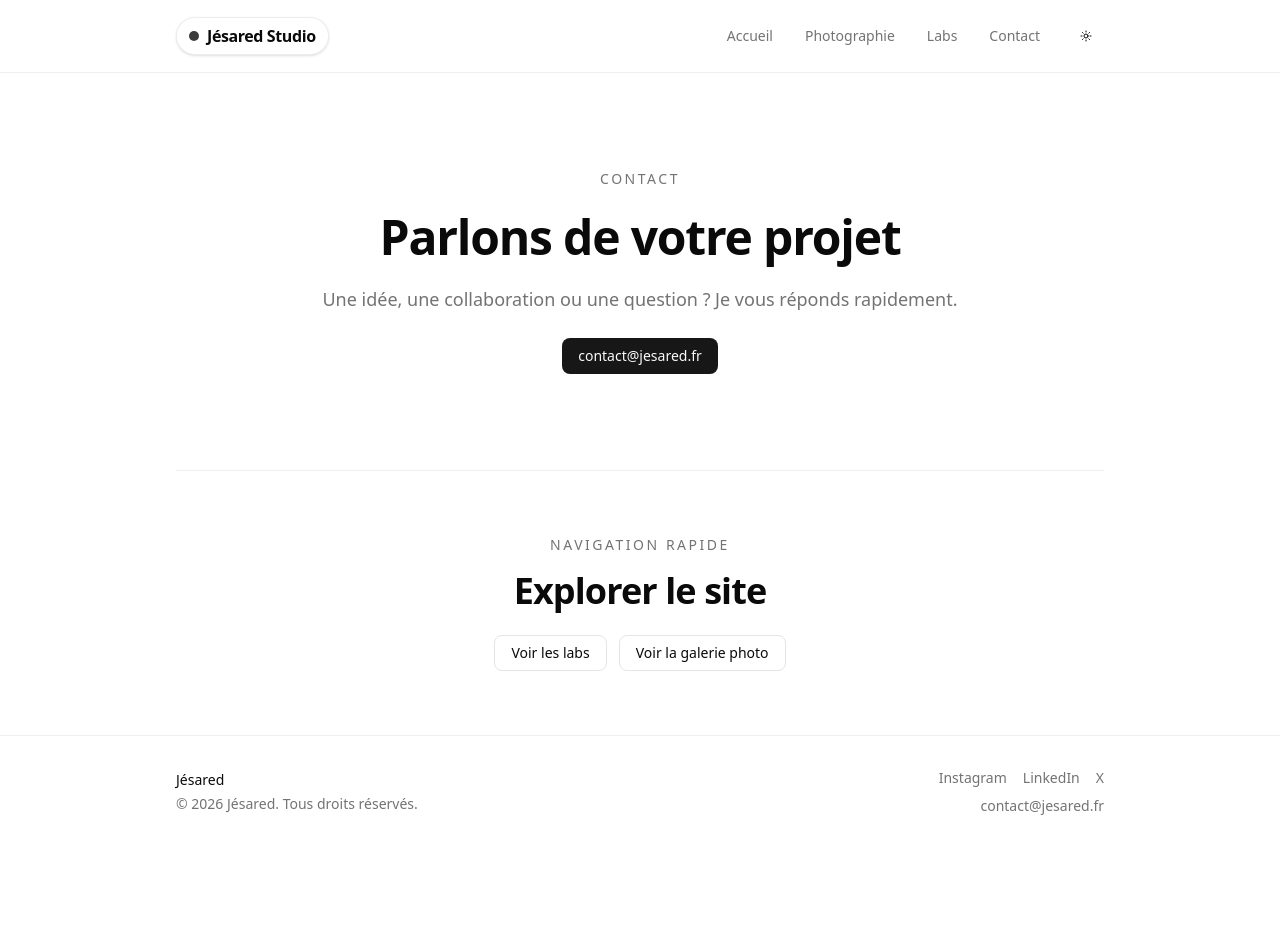
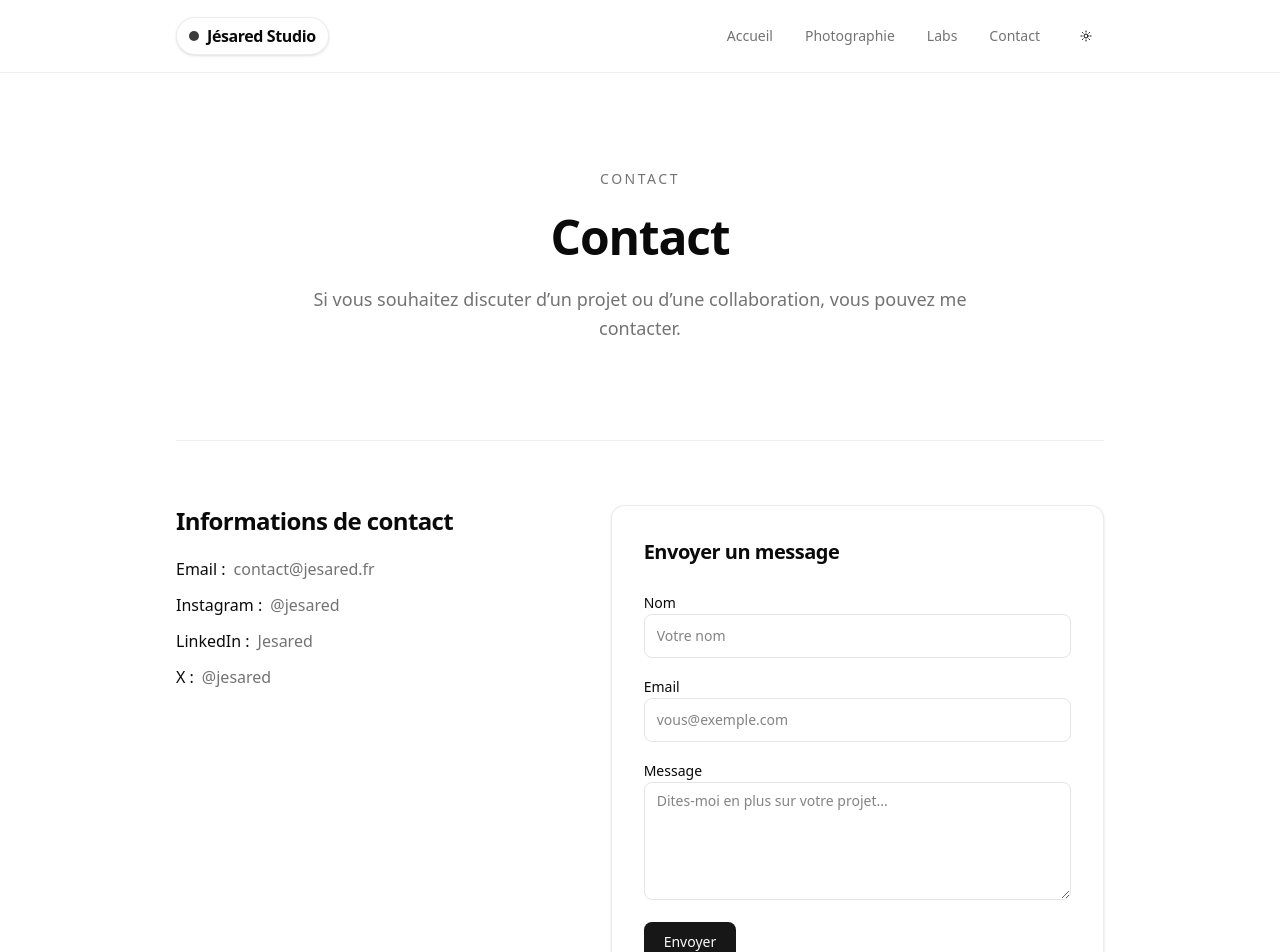
Before and after one commit to jesared/jesared-refonte, a Next.js app: page /contact in a window 1280 px wide. Shown: the top 952 px of the page. Before the commit the page ends 848 px from the top, so only its background shows below. Built offline with nearby package versions, Linux system fonts and the light colour scheme.

Commit message:
Create a dedicated modern contact page

```diff
--- a/app/contact/page.tsx
+++ b/app/contact/page.tsx
@@ -1,46 +1,112 @@
-import Link from "next/link";
+import { PageContainer } from "@/components/layout";
 
-import { PageContainer } from "@/components/layout";
-import { SectionTitle } from "@/components/ui";
-import { cn } from "@/lib/utils";
-
-const buttonClassName =
-  "inline-flex h-9 items-center justify-center rounded-md px-4 py-2 text-sm font-medium transition-colors focus-visible:outline-none focus-visible:ring-2 focus-visible:ring-ring";
+const contacts = [
+  {
+    label: "Email",
+    value: "contact@jesared.fr",
+    href: "mailto:contact@jesared.fr",
+  },
+  {
+    label: "Instagram",
+    value: "@jesared",
+    href: "https://instagram.com",
+  },
+  {
+    label: "LinkedIn",
+    value: "Jesared",
+    href: "https://linkedin.com",
+  },
+  {
+    label: "X",
+    value: "@jesared",
+    href: "https://x.com",
+  },
+];
 
 export default function ContactPage() {
   return (
     <PageContainer>
       <section className="py-16 sm:py-24">
-        <div className="mx-auto max-w-2xl space-y-6 text-center">
+        <div className="mx-auto max-w-3xl space-y-6 text-center">
           <p className="text-sm font-medium uppercase tracking-[0.18em] text-muted-foreground">Contact</p>
-          <h1 className="text-4xl font-semibold tracking-tight sm:text-5xl">Parlons de votre projet</h1>
-          <p className="text-base leading-relaxed text-muted-foreground sm:text-lg">
-            Une idée, une collaboration ou une question ? Je vous réponds rapidement.
+          <h1 className="text-4xl font-semibold tracking-tight sm:text-5xl">Contact</h1>
+          <p className="mx-auto max-w-2xl text-base leading-relaxed text-muted-foreground sm:text-lg">
+            Si vous souhaitez discuter d’un projet ou d’une collaboration, vous pouvez me contacter.
           </p>
-          <a
-            href="mailto:contact@jesared.fr"
-            className={cn(buttonClassName, "bg-primary text-primary-foreground hover:bg-primary/90")}
-          >
-            contact@jesared.fr
-          </a>
         </div>
       </section>
 
-      <section className="border-t border-border/60 py-14 text-center sm:py-16">
-        <SectionTitle overline="Navigation rapide">Explorer le site</SectionTitle>
-        <div className="mt-6 flex flex-wrap justify-center gap-3">
-          <Link
-            href="/labs"
-            className={cn(buttonClassName, "border bg-background hover:bg-accent hover:text-accent-foreground")}
-          >
-            Voir les labs
-          </Link>
-          <Link
-            href="/photographie"
-            className={cn(buttonClassName, "border bg-background hover:bg-accent hover:text-accent-foreground")}
-          >
-            Voir la galerie photo
-          </Link>
+      <section className="border-t border-border/60 py-12 sm:py-16">
+        <div className="mx-auto grid w-full max-w-5xl gap-10 lg:grid-cols-[1fr_1.25fr]">
+          <div className="space-y-5">
+            <h2 className="text-xl font-semibold tracking-tight sm:text-2xl">Informations de contact</h2>
+            <ul className="space-y-3 text-sm text-muted-foreground sm:text-base">
+              {contacts.map((contact) => (
+                <li key={contact.label}>
+                  <a
+                    href={contact.href}
+                    target={contact.href.startsWith("http") ? "_blank" : undefined}
+                    rel={contact.href.startsWith("http") ? "noreferrer" : undefined}
+                    className="group inline-flex items-center gap-2 transition-colors hover:text-foreground"
+                  >
+                    <span className="font-medium text-foreground">{contact.label} :</span>
+                    <span>{contact.value}</span>
+                  </a>
+                </li>
+              ))}
+            </ul>
+          </div>
+
+          <div className="rounded-xl border border-border/70 bg-card p-6 shadow-sm sm:p-8">
+            <h2 className="text-xl font-semibold tracking-tight">Envoyer un message</h2>
+            <form className="mt-6 space-y-4" action="#" method="post">
+              <div className="space-y-2">
+                <label htmlFor="name" className="text-sm font-medium">
+                  Nom
+                </label>
+                <input
+                  id="name"
+                  name="name"
+                  type="text"
+                  className="h-11 w-full rounded-md border border-border bg-background px-3 text-sm outline-none transition focus-visible:ring-2 focus-visible:ring-ring"
+                  placeholder="Votre nom"
+                />
+              </div>
+
+              <div className="space-y-2">
+                <label htmlFor="email" className="text-sm font-medium">
+                  Email
+                </label>
+                <input
+                  id="email"
+                  name="email"
+                  type="email"
+                  className="h-11 w-full rounded-md border border-border bg-background px-3 text-sm outline-none transition focus-visible:ring-2 focus-visible:ring-ring"
+                  placeholder="vous@exemple.com"
+                />
+              </div>
+
+              <div className="space-y-2">
+                <label htmlFor="message" className="text-sm font-medium">
+                  Message
+                </label>
+                <textarea
+                  id="message"
+                  name="message"
+                  rows={5}
+                  className="w-full rounded-md border border-border bg-background px-3 py-2 text-sm outline-none transition focus-visible:ring-2 focus-visible:ring-ring"
+                  placeholder="Dites-moi en plus sur votre projet..."
+                />
+              </div>
+
+              <button
+                type="submit"
+                className="inline-flex h-10 items-center justify-center rounded-md bg-primary px-5 text-sm font-medium text-primary-foreground transition-colors hover:bg-primary/90 focus-visible:outline-none focus-visible:ring-2 focus-visible:ring-ring"
+              >
+                Envoyer
+              </button>
+            </form>
+          </div>
         </div>
       </section>
     </PageContainer>
```
